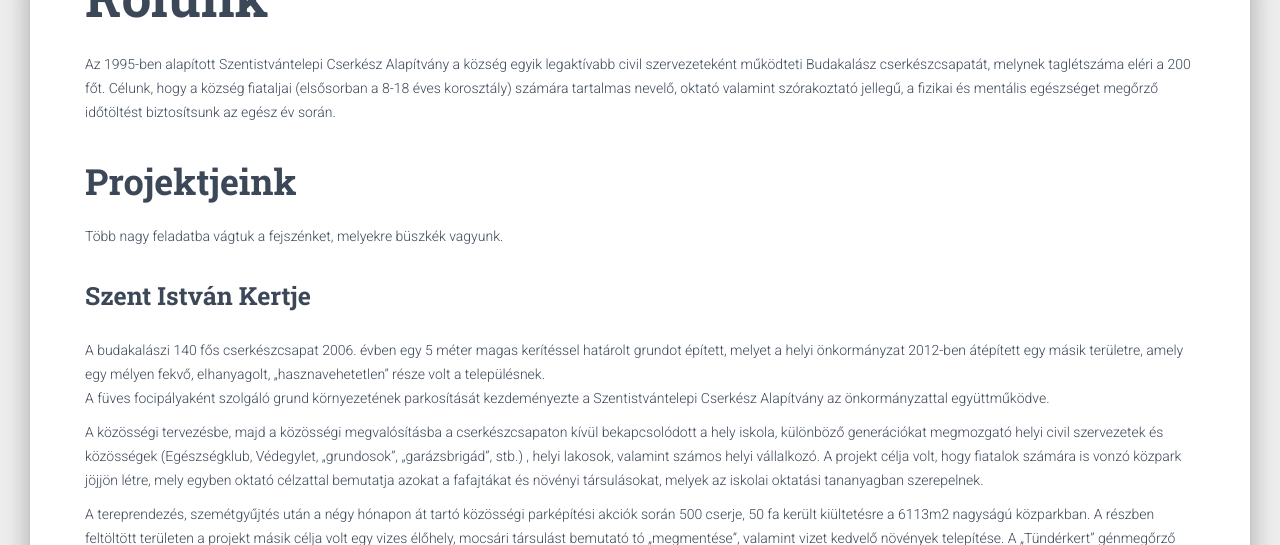
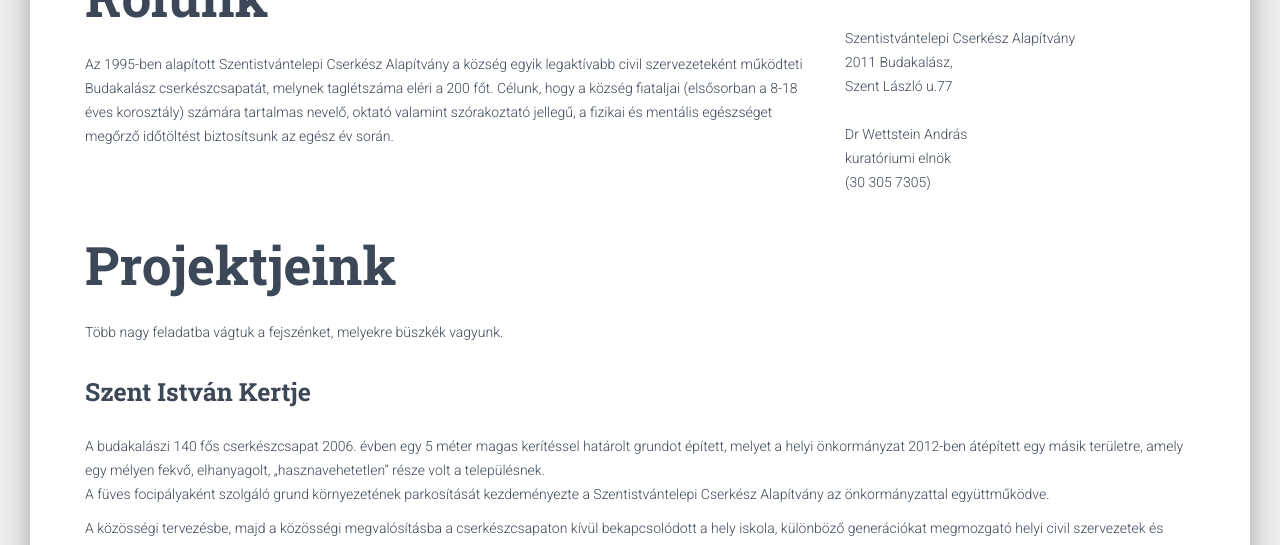
Before and after one commit to pmihaly/cserkweb, a Django app: page /rolunk/ in a window 1280 px wide. Shown: the part 384-929 px from the top of the page. Run offline with Django 3.2, Linux system fonts and the light colour scheme; some libraries are stand-ins or nearby versions.

Commit message:
Kapcsolat

```diff
--- a/about/templates/about/about_us.html
+++ b/about/templates/about/about_us.html
@@ -2,14 +2,35 @@
 {% block title %}Rólunk{% endblock %}
 {% block cover-image-url %}http://www.cserkeszek.hu/wp-content/uploads/2017/10/cropped-IMG_9776.jpg{% endblock %}
 {% block content %}
-<h1 class="title">Rólunk</h1>
-<p>Az 1995-ben alapított Szentistvántelepi Cserkész Alapítvány a község egyik legaktívabb civil szervezeteként működteti
-    Budakalász cserkészcsapatát, melynek taglétszáma eléri a 200 főt.
+<div class="row">
+    <div class="col-8">
+        <h1 class="title">Rólunk</h1>
+        <p>Az 1995-ben alapított Szentistvántelepi Cserkész Alapítvány a község egyik legaktívabb civil szervezeteként
+            működteti
+            Budakalász cserkészcsapatát, melynek taglétszáma eléri a 200 főt.
 
-    Célunk, hogy a község fiataljai (elsősorban a 8-18 éves korosztály) számára tartalmas nevelő, oktató valamint
-    szórakoztató jellegű, a fizikai és mentális egészséget megőrző időtöltést biztosítsunk az egész év során.</p>
+            Célunk, hogy a község fiataljai (elsősorban a 8-18 éves korosztály) számára tartalmas nevelő, oktató
+            valamint
+            szórakoztató jellegű, a fizikai és mentális egészséget megőrző időtöltést biztosítsunk az egész év során.
+        </p>
 
-<h2 class="title">Projektjeink</h2>
+    </div>
+
+    <div class="col">
+        <h3 class="title">Kapcsolat</h3>
+
+        <p>Szentistvántelepi Cserkész Alapítvány<br>
+            2011 Budakalász,<br>
+            Szent László u.77<br><br>
+
+            Dr Wettstein András<br>
+            kuratóriumi elnök<br>
+            (30 305 7305)</p>
+    </div>
+
+</div>
+
+<h1 class="title">Projektjeink</h1>
 <p>Több nagy feladatba vágtuk a fejszénket, melyekre büszkék vagyunk.</p>
 
 <h3 class="title">Szent István Kertje</h3>
```
